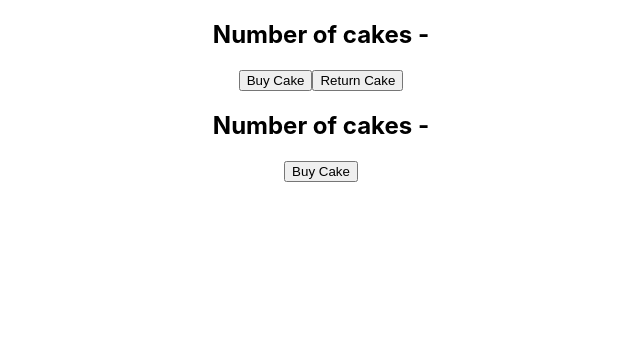
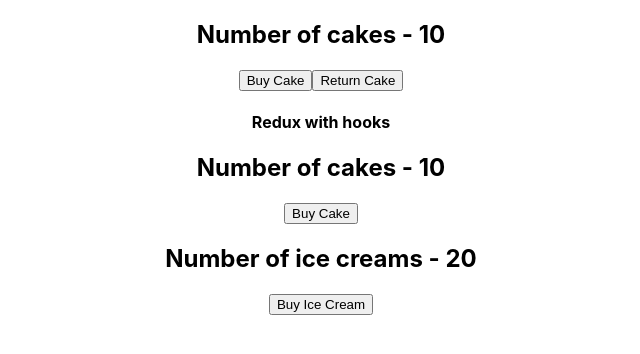
Before and after one commit to saahil0826/redux-tut, a React (Create React App) app: page / in a window 1280 px wide. Shown: the top 354 px of the page, without its empty margins (319-959 px from the left). Built offline with nearby package versions, Linux system fonts and the light colour scheme.

Commit message:
Implementing Multiple reducers Part 2 Made IceCreamContainer, made changes to previous reducers to access state and added to app.js

```diff
--- a/src/App.js
+++ b/src/App.js
@@ -1,6 +1,7 @@
 import React from 'react'
 import './App.css'
 import CakeContainer from './components/CakeContainer.js'
+import IceCreamContainer from './components/IceCreamContainer.js'
 import HooksCakeContainer from './components/HooksCakeContainer'
 
 import { Provider } from 'react-redux'
@@ -15,6 +16,7 @@
       <div className='App'>
       <CakeContainer/>
       <HooksCakeContainer />
+      <IceCreamContainer />
       </div>
     </Provider>
   )
--- a/src/components/CakeContainer.js
+++ b/src/components/CakeContainer.js
@@ -16,7 +16,7 @@
 const mapStateToProps = state => {
   console.log(state);
   return {
-    numOfCakes: state.numOfCakes
+    numOfCakes: state.cake.numOfCakes
   };
 };
 
--- a/src/components/HooksCakeContainer.js
+++ b/src/components/HooksCakeContainer.js
@@ -4,10 +4,11 @@
 
 
 function HooksCakeContainer () {
-  const numOfCakes = useSelector(state => state.numOfCakes)
+  const numOfCakes = useSelector(state => state.cake.numOfCakes)
   const dispatch = useDispatch()
   return (
     <div>
+    <h4>Redux with hooks</h4>
       <h2>Number of cakes - {numOfCakes} </h2>
       <button onClick={() => dispatch(buyCake())}>Buy Cake</button>
     </div>
--- /dev/null
+++ b/src/components/IceCreamContainer.js
@@ -0,0 +1,27 @@
+import React from "react";
+import { connect } from "react-redux";
+import { buyIceCream } from "../redux/iceCream/iceCreamActions.js";
+
+function IceCreamContainer(props) {
+  return (
+    <div>
+      <h2>Number of ice creams - {props.numOfIceCreams} </h2>
+      <button onClick={props.buyIceCream}>Buy Ice Cream</button>
+    </div>
+  );
+}
+
+const mapStateToProps = state => {
+  console.log(state);
+  return {
+    numOfIceCreams: state.iceCream.numOfIceCreams
+  };
+};
+
+const mapDispatchToProps = dispatch => {
+  return {
+    buyIceCream: () => dispatch(buyIceCream())
+  };
+};
+
+export default connect(mapStateToProps, mapDispatchToProps)(IceCreamContainer);
--- a/src/redux/iceCream/iceCreamReducer.js
+++ b/src/redux/iceCream/iceCreamReducer.js
@@ -8,7 +8,7 @@
   switch (action.type) {
     case BUY_ICECREAM: return {
       ...state,
-      numOfCakes: state.numOfIceCreams - 1
+      numOfIceCreams: state.numOfIceCreams - 1
     }
 
     default: return state
```
Also changed, not shown: 1 other file (tests, documents, lock files or other folders).
